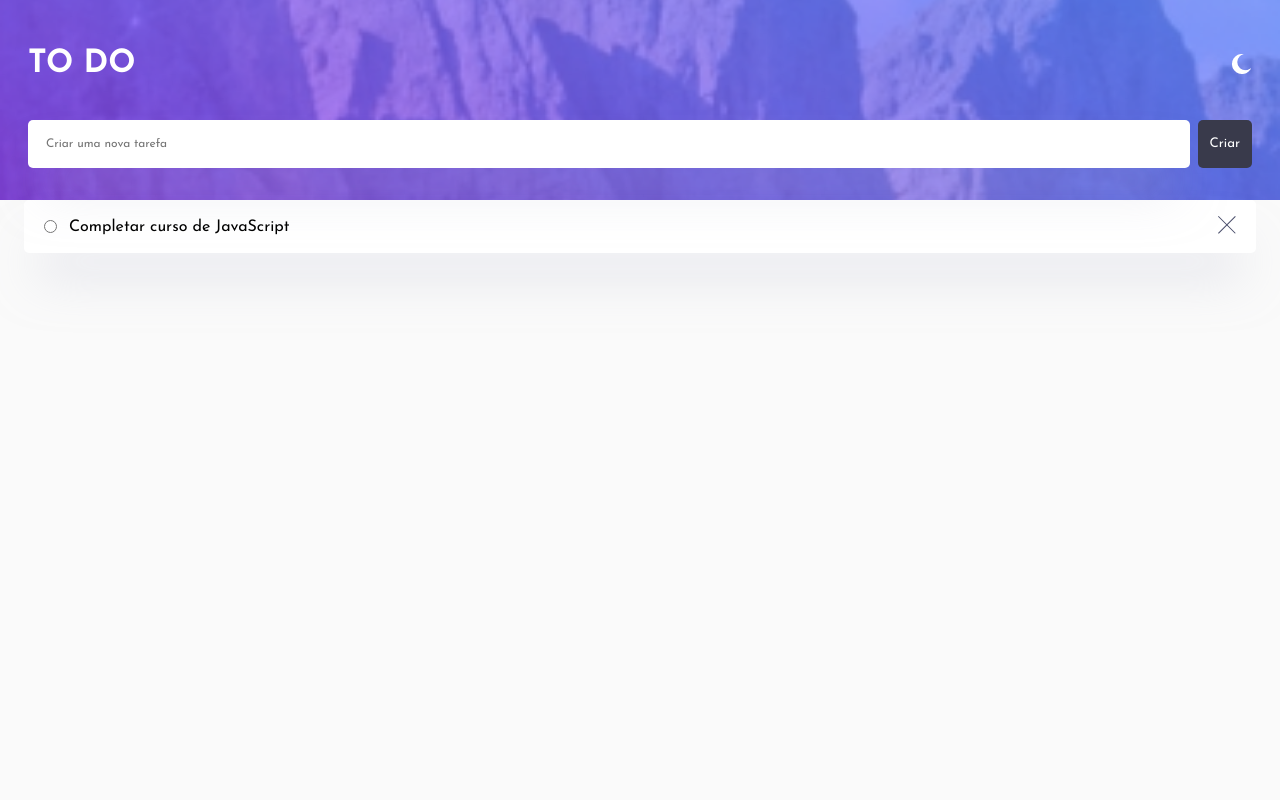
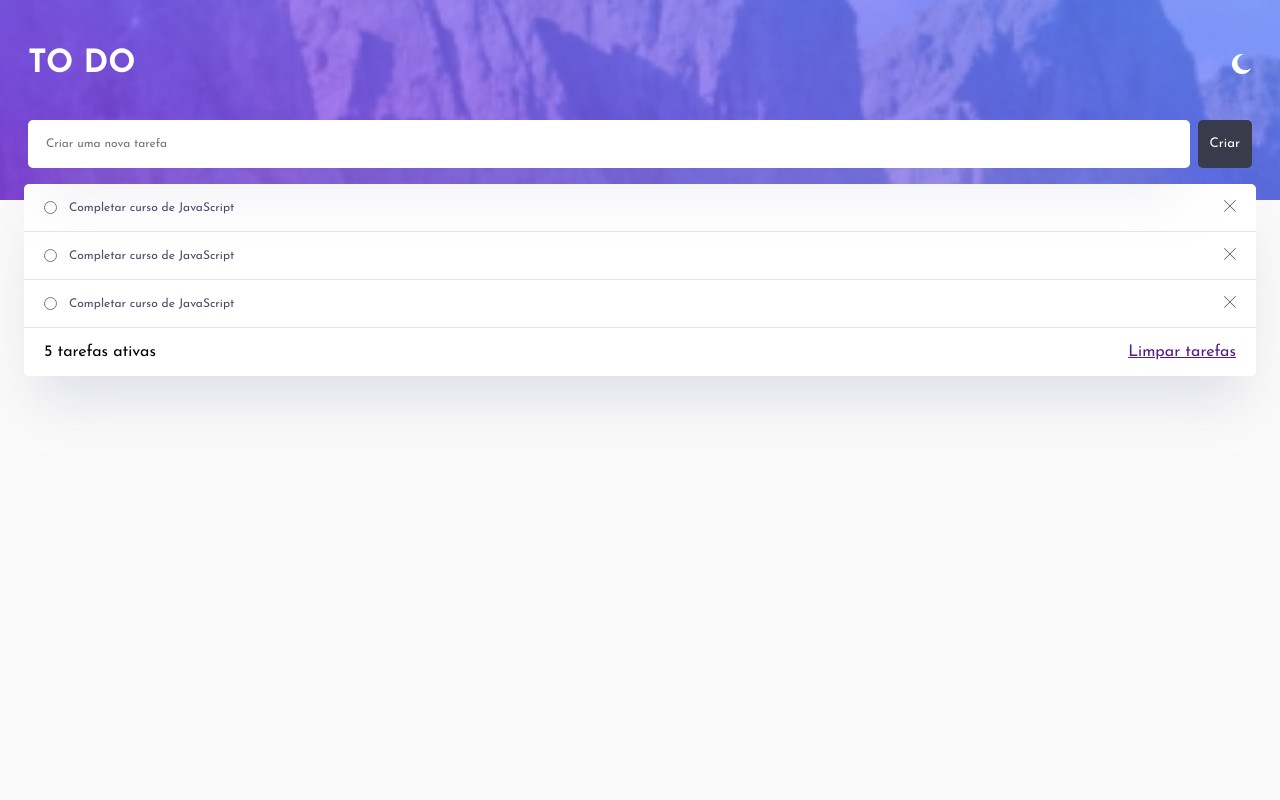
Before and after one commit to MattiasDoCss/todo-app, a Node server app: page / in a window 1280 px wide. Run offline with Node 20, Linux system fonts and the light colour scheme; some libraries are stand-ins or nearby versions.

Commit message:
últimos ajustes da seção de tarefas

```diff
--- a/public/css/styles.css
+++ b/public/css/styles.css
@@ -8,11 +8,18 @@
 :root {
     --bg-header-mobile: url(../imagens/bg-header-mobile-light.png);
     --input-box-shadow: rgba(194, 195, 214, 0.50);
-    --input-color: #494C66;
+    --input-color: #494C6B;
     --button-color: #393A4B;
-    --bg-main: #FAFAFA;
+    --bg-body: #FAFAFA;
     --bg-tarefas: #FFF;
     --box-shadow: 0px 35px 50px -15px rgba(194, 195, 214, 0.50);
+    --border-color: #E3E4F1;
+    --text-color: #494C6B;
+    --info-text-color: #9495A5;
+}
+
+body {
+    background: var(--bg-body);
 }
 
 header {
@@ -63,7 +70,6 @@ header form button {
 }
 
 main {
-    background: var(--bg-main);
     min-height: calc(100vh - 12.5rem);
     padding-inline: 1.5rem
 }
@@ -72,10 +78,15 @@ main {
     background: var(--bg-tarefas);
     box-shadow: var(--box-shadow);
     border-radius: 0.3125rem;
+    margin-top: -1rem;
 }
 
 .tarefas .tarefa {
     padding: 1rem 1.25rem;
+}
+
+.tarefas .tarefa + .tarefa {
+    border-top: 1px solid var(--border-color);
 }
 
 .tarefa form {
@@ -87,9 +98,19 @@ main {
     display: flex;
     align-items: center;
     gap: 0.75rem;
+
+    color: var(--text-color);
+    font-size: 0.75rem;
 }
 
 .tarefa button {
     border: none;
     background: none;
 }
+
+.informacoes {
+    border-top: 1px solid var(--border-color);
+    padding: 1rem 1.25rem;
+    display: flex;
+    justify-content: space-between;
+}
--- a/views/home.handlebars
+++ b/views/home.handlebars
@@ -12,5 +12,33 @@
                 </button>
             </form>
         </div>
+        <div class="tarefa">
+            <form action="">
+                <div>
+                    <input type="radio" id="tarefa-1">
+                    <label for="tarefa-1">Completar curso de JavaScript</label>
+                </div>
+
+                <button>
+                    <img src="/imagens/X-icon.png" alt="ícone de X para excluir uma tarefa">
+                </button>
+            </form>
+        </div>
+        <div class="tarefa">
+            <form action="">
+                <div>
+                    <input type="radio" id="tarefa-1">
+                    <label for="tarefa-1">Completar curso de JavaScript</label>
+                </div>
+
+                <button>
+                    <img src="/imagens/X-icon.png" alt="ícone de X para excluir uma tarefa">
+                </button>
+            </form>
+        </div>
+        <div class="informacoes">
+            <p>5 tarefas ativas</p>
+            <a href="">Limpar tarefas</a>
+        </div>
     </section>
 </main>
```
Also changed, not shown: public/imagens/X-icon.png.
